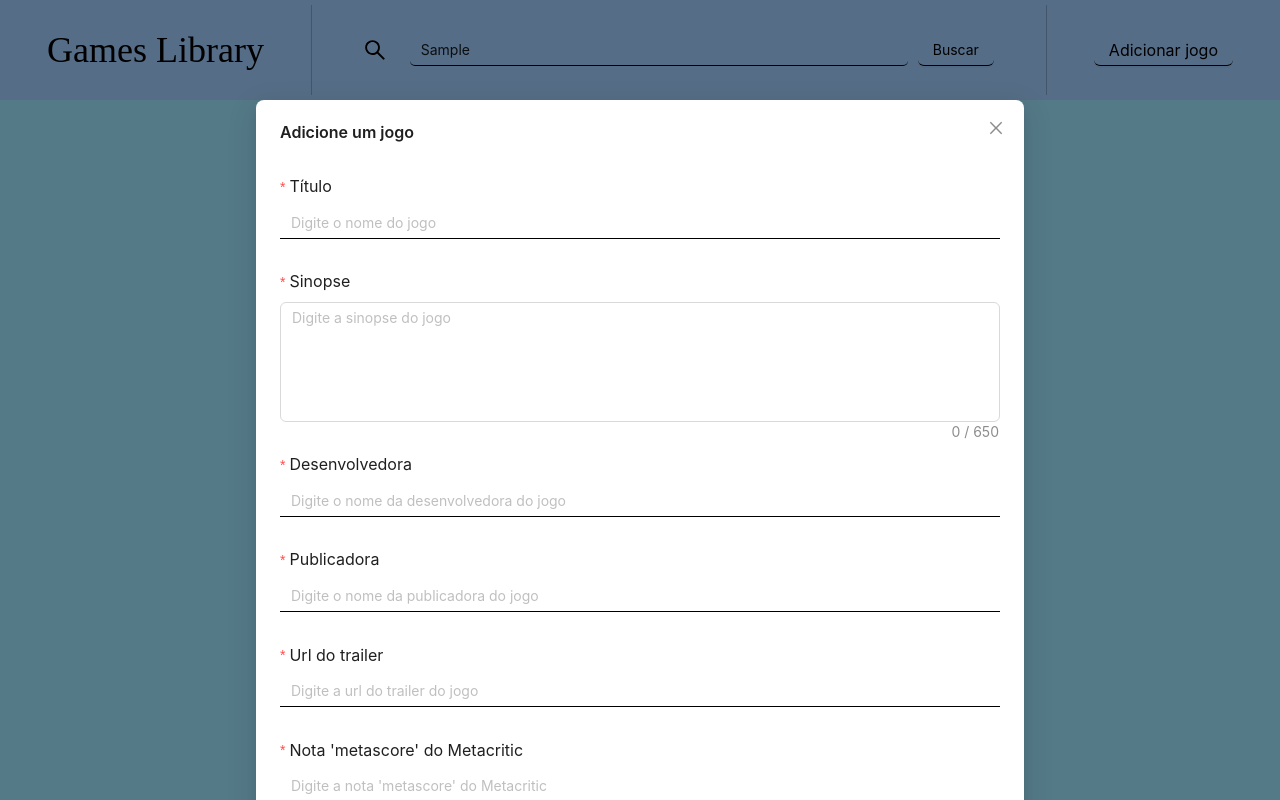
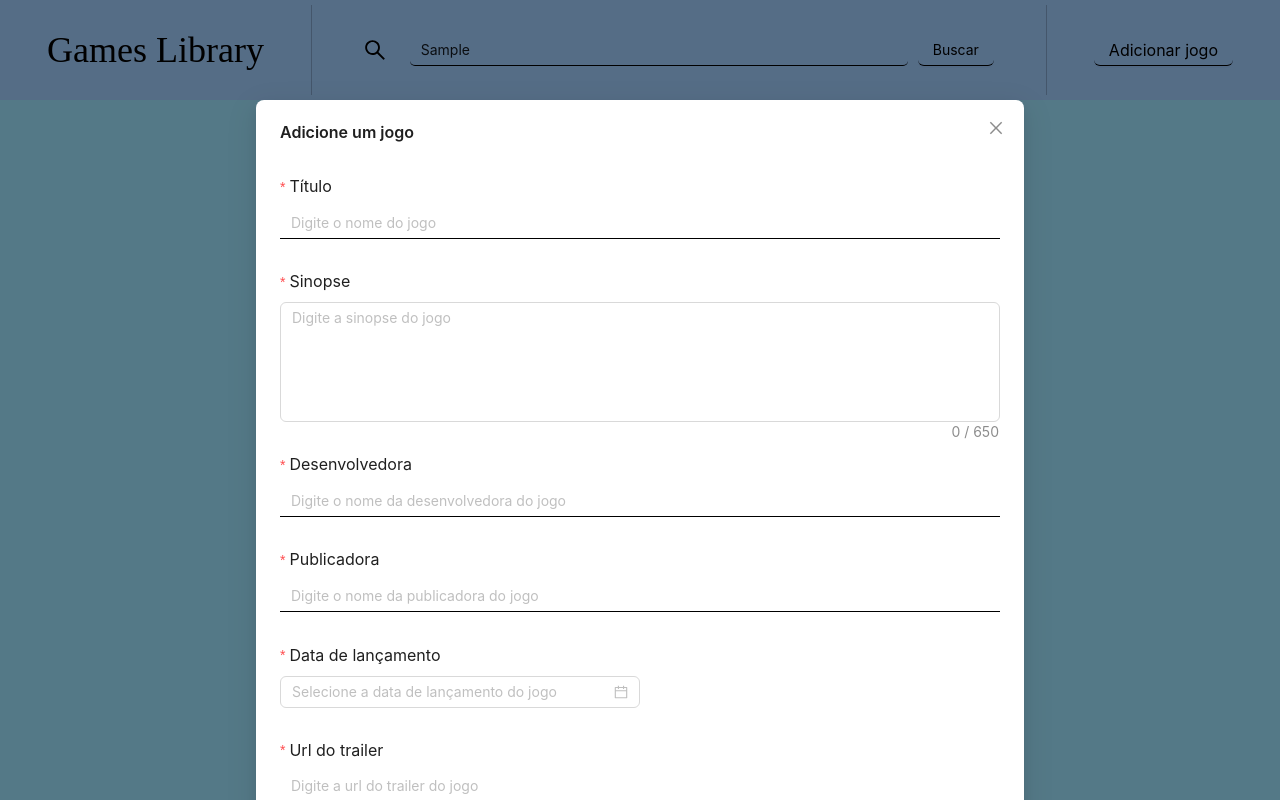
Before and after one commit to Josimar-Souza/Games-Library, a React (Vite) app: page / in a window 1280 px wide. Both pictures are taken after typing "Sample" into the empty fields and a click on the button "Adicionar jogo". Built offline with nearby package versions, Linux system fonts and the light colour scheme; no server answers; a web font is replaced by a local one.

Commit message:
feat: Date picker created

```diff
--- /dev/null
+++ b/src/components/DatePicker/datePickerStyles.js
@@ -0,0 +1,15 @@
+import styled from 'styled-components';
+import { DatePicker, Form } from 'antd';
+
+export const DatePickerFormItem = styled(Form.Item)`
+  margin: ${({ margin }) => margin};
+  width: ${({ width }) => width};
+`;
+
+export const CustomDatePicker = styled(DatePicker)`
+  width: 100%;
+`;
+
+export const CustomLabel = styled.p`
+  font-size: ${({ labelFontSize }) => labelFontSize};
+`;
--- /dev/null
+++ b/src/components/DatePicker/index.jsx
@@ -0,0 +1,66 @@
+import React from 'react';
+import PropTypes from 'prop-types';
+
+import { DatePickerFormItem, CustomDatePicker, CustomLabel } from './datePickerStyles';
+
+function DatePicker({
+  label,
+  initialValue,
+  name,
+  colon,
+  width,
+  margin,
+  required,
+  dateFormat,
+  placeholder,
+  labelFontSize,
+}) {
+  return (
+    <DatePickerFormItem
+      label={<CustomLabel labelFontSize={labelFontSize}>{label}</CustomLabel>}
+      initialValue={initialValue}
+      name={name}
+      colon={colon}
+      width={width}
+      margin={margin}
+      rules={[
+        {
+          required,
+          message: `${label} é necessário`,
+        },
+      ]}
+    >
+      <CustomDatePicker
+        format={dateFormat}
+        placeholder={placeholder}
+      />
+    </DatePickerFormItem>
+  );
+}
+
+DatePicker.defaultProps = {
+  label: '',
+  initialValue: '',
+  colon: false,
+  width: '100%',
+  margin: '0',
+  required: false,
+  dateFormat: 'DD/MM/YYYY',
+  placeholder: 'Selecione a data',
+  labelFontSize: '16px',
+};
+
+DatePicker.propTypes = {
+  label: PropTypes.string,
+  initialValue: PropTypes.string,
+  name: PropTypes.string.isRequired,
+  colon: PropTypes.bool,
+  width: PropTypes.string,
+  margin: PropTypes.string,
+  required: PropTypes.bool,
+  dateFormat: PropTypes.string,
+  placeholder: PropTypes.string,
+  labelFontSize: PropTypes.string,
+};
+
+export default DatePicker;
--- a/src/components/GameFormModal/index.jsx
+++ b/src/components/GameFormModal/index.jsx
@@ -4,6 +4,7 @@ import PropTypes from 'prop-types';
 import CustomModal from './gameFormModalStyles';
 import Input from '../Input';
 import TextArea from '../TextArea';
+import DatePicker from '../DatePicker';
 
 function GameFormModal({ open, onAddCloseGameClicked, title }) {
   return (
@@ -58,6 +59,15 @@ function GameFormModal({ open, onAddCloseGameClicked, title }) {
           colon
           margin="30px 0"
           required
+        />
+        <DatePicker
+          placeholder="Selecione a data de lançamento do jogo"
+          label="Data de lançamento"
+          name="releaseDate"
+          colon
+          margin="30px 0"
+          required
+          width="50%"
         />
         <Input
           placeholder="Digite a url do trailer do jogo"
```
